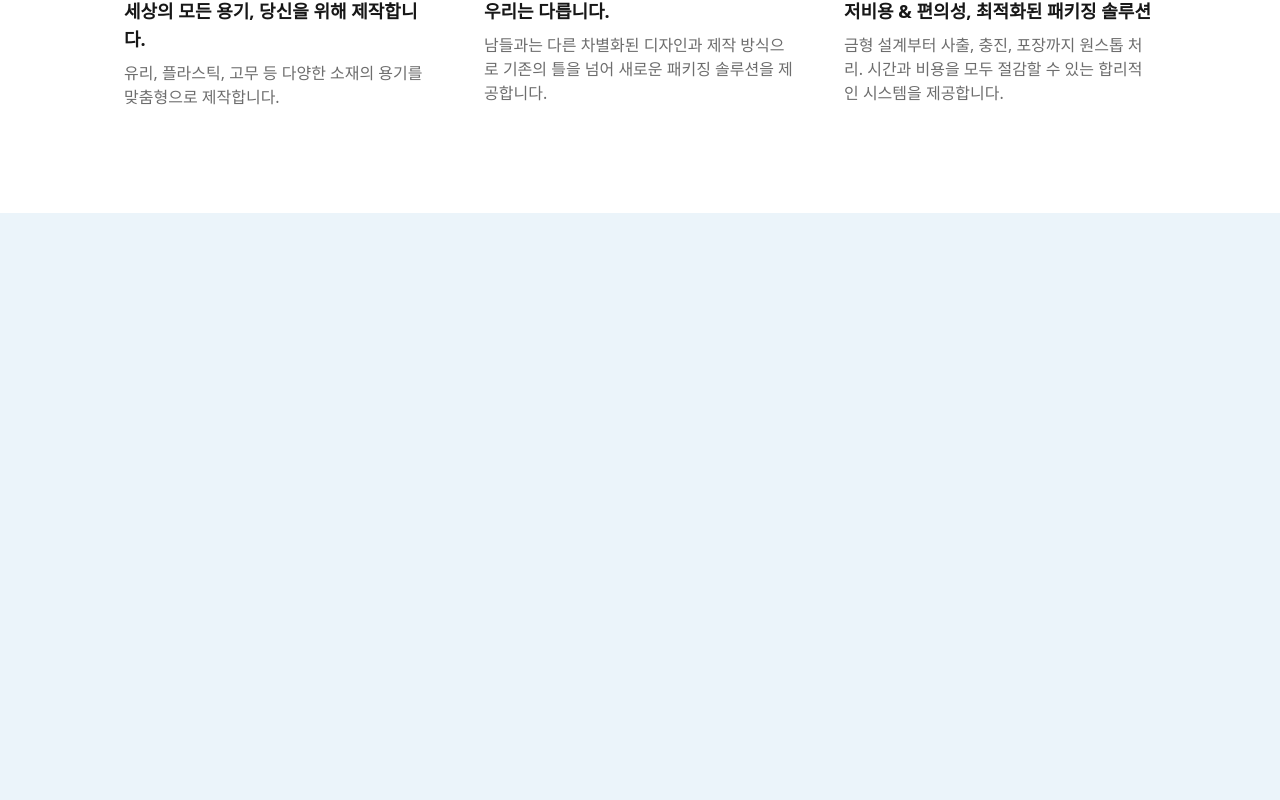
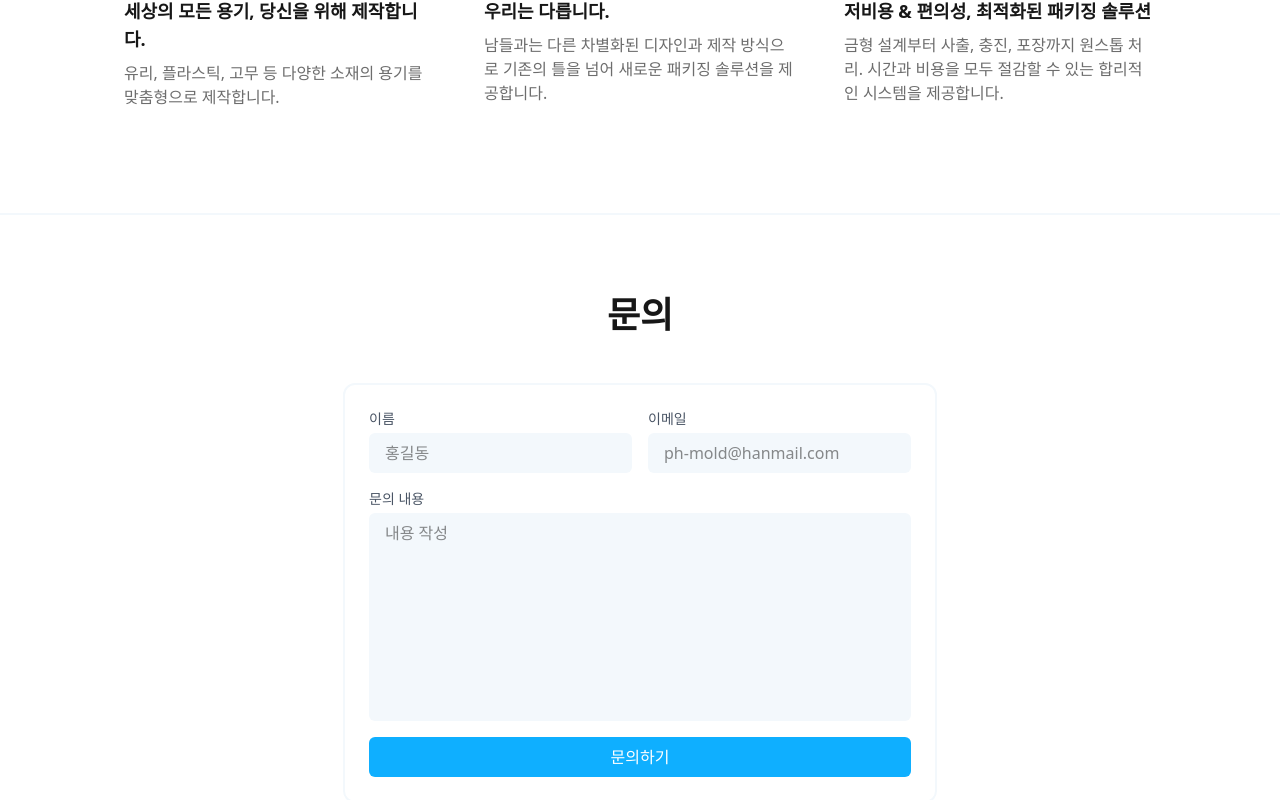
Before and after one commit to ph-mold/ph-mold-web, a Next.js app: page / in a window 1280 px wide. Shown: the part 1997-2797 px from the top of the page. Built offline with nearby package versions, Linux system fonts and the light colour scheme.

Commit message:
[Add] Contact 추가

```diff
--- a/app/page.tsx
+++ b/app/page.tsx
@@ -1,5 +1,6 @@
 "use client";
 
+import ContactSection from "@/components/home/ContactSection";
 import HeroSection from "@/components/home/HeroSection";
 import ProductCategorySection from "@/components/home/ProductCategorySection";
 import StickyNav from "@/components/home/StickyNav";
@@ -14,7 +15,7 @@ export default function Home() {
         <HeroSection />
         <ProductCategorySection />
         <WhyPMSection />
-        <section id="문의" className="h-svh bg-[#ebf4fa]" />
+        <ContactSection />
       </div>
       {parentRef && (
         <div className="hidden md:block">
--- /dev/null
+++ b/components/home/ContactSection.tsx
@@ -0,0 +1,91 @@
+"use client";
+
+import { useState } from "react";
+import SectionTitle from "../common/SectionTitle";
+
+export default function ContactSection() {
+  const [form, setForm] = useState({ name: "", email: "", message: "" });
+
+  const handleChange = (
+    e: React.ChangeEvent<HTMLInputElement | HTMLTextAreaElement>
+  ) => {
+    setForm((prev) => ({
+      ...prev,
+      [e.target.name]: e.target.value
+    }));
+  };
+
+  const handleSubmit = (e: React.FormEvent) => {
+    e.preventDefault();
+    // TODO: 전송 로직 구현
+    console.log(form);
+  };
+
+  return (
+    <section
+      id="문의"
+      className="border-background2 flex h-fit flex-col gap-8 border-t-2 py-20"
+    >
+      <SectionTitle>문의</SectionTitle>
+      <div className="border-background2 bg-background my-4 w-full rounded-xl p-6 sm:mx-auto sm:w-fit sm:border-2">
+        <form onSubmit={handleSubmit} className="mx-autow-full space-y-4">
+          {/* 이름/이메일 */}
+          <div className="flex flex-col space-y-4 sm:flex-row sm:space-y-0 sm:space-x-4">
+            <div className="flex flex-1 flex-col">
+              <label htmlFor="name" className="mb-1 text-sm text-gray-600">
+                이름
+              </label>
+              <input
+                type="text"
+                name="name"
+                id="name"
+                value={form.name}
+                onChange={handleChange}
+                placeholder="홍길동"
+                className="bg-background2 rounded-md px-4 py-2 focus:outline-none"
+              />
+            </div>
+            <div className="flex flex-1 flex-col">
+              <label htmlFor="email" className="mb-1 text-sm text-gray-600">
+                이메일
+              </label>
+              <input
+                type="email"
+                name="email"
+                id="email"
+                value={form.email}
+                onChange={handleChange}
+                placeholder="ph-mold@hanmail.com"
+                className="bg-background2 rounded-md px-4 py-2 focus:outline-none"
+              />
+            </div>
+          </div>
+
+          {/* 메시지 */}
+          <div className="flex flex-col">
+            <label htmlFor="message" className="mb-1 text-sm text-gray-600">
+              문의 내용
+            </label>
+            <textarea
+              name="message"
+              id="message"
+              rows={8}
+              value={form.message}
+              onChange={handleChange}
+              placeholder="내용 작성"
+              className="bg-background2 resize-none rounded-md px-4 py-2 focus:outline-none"
+            />
+          </div>
+
+          {/* 전송 버튼 */}
+          <button
+            type="submit"
+            className="bg-signature text-reverseForground w-full rounded-md px-4 py-2 transition"
+          >
+            문의하기
+          </button>
+        </form>
+      </div>
+    </section>
+  );
+}
```
